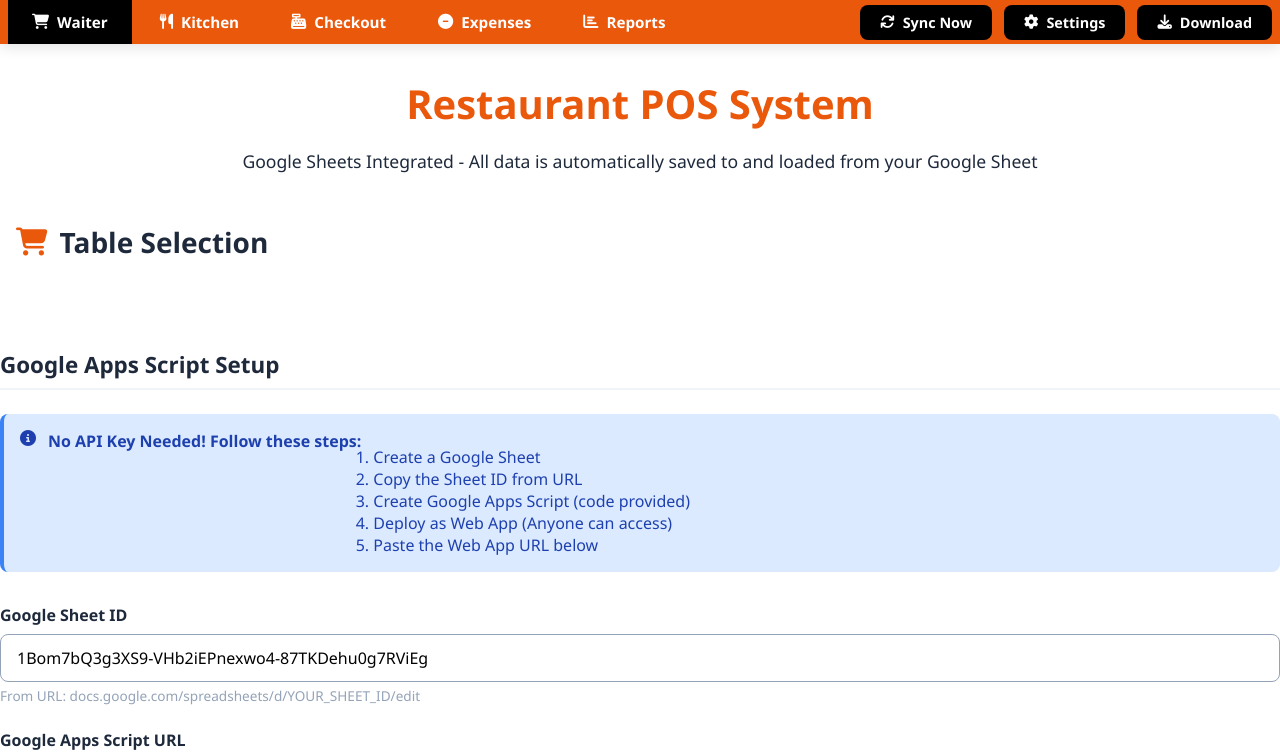
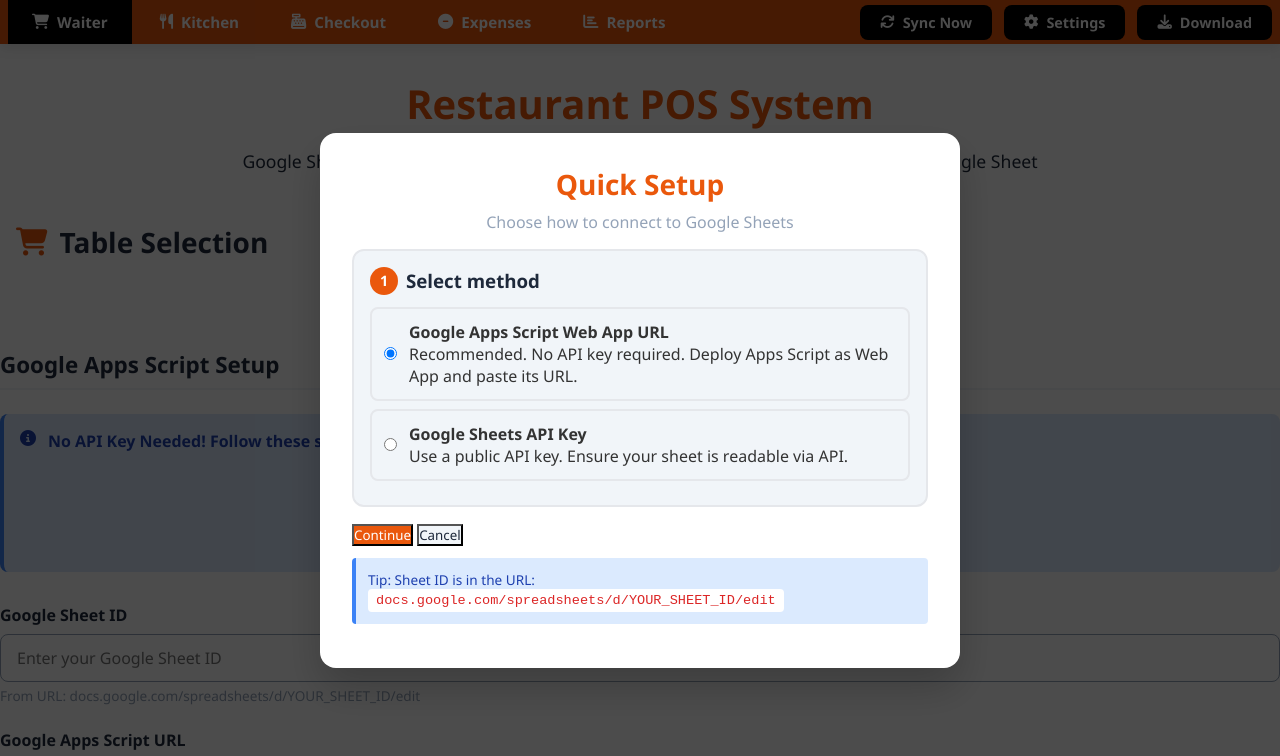
Before and after one commit to DpeshM/cafe, a plain HTML site: page index.html in a window 1280 px wide. Shown: the top 756 px of the page. Drawn offline with Linux system fonts and the light colour scheme.

Commit message:
Add files via upload

```diff
--- a/index.html
+++ b/index.html
@@ -12,6 +12,38 @@
     <div class="loading-overlay" id="loadingScreen">
         <div class="spinner"></div>
         <div class="loading-text">Loading Restaurant POS...</div>
+    </div>
+
+    <div class="setup-wizard hidden" id="setupWizard">
+        <div class="wizard-content">
+            <h2 class="wizard-title">Quick Setup</h2>
+            <p class="wizard-subtitle">Choose how to connect to Google Sheets</p>
+
+            <div class="setup-step">
+                <h3><span class="step-number">1</span> Select method</h3>
+                <label class="setup-option">
+                    <input type="radio" name="wizardMethod" id="wizardOptionScript" checked>
+                    <div>
+                        <div><strong>Google Apps Script Web App URL</strong></div>
+                        <div>Recommended. No API key required. Deploy Apps Script as Web App and paste its URL.</div>
+                    </div>
+                </label>
+                <label class="setup-option">
+                    <input type="radio" name="wizardMethod" id="wizardOptionApi">
+                    <div>
+                        <div><strong>Google Sheets API Key</strong></div>
+                        <div>Use a public API key. Ensure your sheet is readable via API.</div>
+                    </div>
+                </label>
+            </div>
+
+            <button class="btn-primary" id="wizardContinueBtn">Continue</button>
+            <button class="btn-secondary" id="wizardCancelBtn">Cancel</button>
+
+            <div class="info-box">
+                <p>Tip: Sheet ID is in the URL: <code>docs.google.com/spreadsheets/d/YOUR_SHEET_ID/edit</code></p>
+            </div>
+        </div>
     </div>
 
     <!-- Header Navigation -->
--- a/script.js
+++ b/script.js
@@ -35,6 +35,7 @@ const state = {
 // DOM Elements
 const elements = {
     loadingScreen: document.getElementById('loadingScreen'),
+    setupWizard: document.getElementById('setupWizard'),
     tablesGrid: document.getElementById('tablesGrid'),
     menuGrid: document.getElementById('menuGrid'),
     orderSection: document.getElementById('orderSection'),
@@ -60,6 +61,10 @@ const elements = {
     syncIcon: document.getElementById('syncIcon'),
     syncBtnText: document.getElementById('syncBtnText'),
     downloadBtn: document.getElementById('downloadBtn'),
+    wizardOptionScript: document.getElementById('wizardOptionScript'),
+    wizardOptionApi: document.getElementById('wizardOptionApi'),
+    wizardContinueBtn: document.getElementById('wizardContinueBtn'),
+    wizardCancelBtn: document.getElementById('wizardCancelBtn'),
 
     // Settings inputs
     sheetId: document.getElementById('sheetId'),
@@ -355,20 +360,32 @@ function loadConfig() {
             const parsed = JSON.parse(config);
             state.googleSheetsConfig = parsed;
 
-            if (state.googleSheetsConfig.sheetId && state.googleSheetsConfig.apiKey) {
+            if (state.googleSheetsConfig.sheetId && (state.googleSheetsConfig.apiKey || state.googleSheetsConfig.scriptUrl)) {
                 loadAllData();
             } else {
                 elements.loadingScreen.style.display = 'none';
-                setTimeout(() => openSettingsModal(), 500);
+                if (elements.setupWizard) {
+                    elements.setupWizard.classList.remove('hidden');
+                } else {
+                    setTimeout(() => openSettingsModal(), 500);
+                }
             }
         } else {
             elements.loadingScreen.style.display = 'none';
-            setTimeout(() => openSettingsModal(), 500);
+            if (elements.setupWizard) {
+                elements.setupWizard.classList.remove('hidden');
+            } else {
+                setTimeout(() => openSettingsModal(), 500);
+            }
         }
     } catch (error) {
         console.error('Error loading config:', error);
         elements.loadingScreen.style.display = 'none';
-        setTimeout(() => openSettingsModal(), 500);
+        if (elements.setupWizard) {
+            elements.setupWizard.classList.remove('hidden');
+        } else {
+            setTimeout(() => openSettingsModal(), 500);
+        }
     }
 }
 
@@ -1137,6 +1154,28 @@ function setupEventListeners() {
             pullFromGoogleSheets();
         }
     });
+
+    if (elements.wizardContinueBtn) {
+        elements.wizardContinueBtn.addEventListener('click', () => {
+            if (elements.setupWizard) {
+                elements.setupWizard.classList.add('hidden');
+            }
+            openSettingsModal();
+            if (elements.wizardOptionScript && elements.wizardOptionScript.checked) {
+                elements.scriptUrl.focus();
+            } else {
+                elements.apiKey.focus();
+            }
+        });
+    }
+
+    if (elements.wizardCancelBtn) {
+        elements.wizardCancelBtn.addEventListener('click', () => {
+            if (elements.setupWizard) {
+                elements.setupWizard.classList.add('hidden');
+            }
+        });
+    }
 }
 
 // Open settings modal
--- a/style.css
+++ b/style.css
@@ -134,6 +134,115 @@ header {
     padding: 2rem 0;
 }
 
+.setup-wizard {
+    position: fixed;
+    top: 0;
+    left: 0;
+    right: 0;
+    bottom: 0;
+    background: rgba(0,0,0,0.7);
+    display: flex;
+    align-items: center;
+    justify-content: center;
+    z-index: 1000;
+}
+
+.setup-wizard.hidden {
+    display: none;
+}
+
+.wizard-content {
+    background: white;
+    border-radius: 1rem;
+    padding: 2rem;
+    width: 95%;
+    max-width: 640px;
+    max-height: 90vh;
+    overflow-y: auto;
+    box-shadow: 0 20px 40px rgba(0,0,0,0.2);
+}
+
+.wizard-title {
+    font-size: 1.75rem;
+    font-weight: 700;
+    color: var(--primary);
+    margin-bottom: 0.5rem;
+    text-align: center;
+}
+
+.wizard-subtitle {
+    color: var(--gray);
+    text-align: center;
+    margin-bottom: 1rem;
+}
+
+.setup-step {
+    background: var(--light-gray);
+    border: 2px solid #e5e7eb;
+    border-radius: 0.75rem;
+    padding: 1rem;
+    margin-bottom: 1rem;
+}
+
+.setup-step h3 {
+    color: var(--dark);
+    margin-bottom: 0.75rem;
+    display: flex;
+    align-items: center;
+    gap: 0.5rem;
+}
+
+.step-number {
+    background: var(--primary);
+    color: white;
+    width: 28px;
+    height: 28px;
+    border-radius: 50%;
+    display: flex;
+    align-items: center;
+    justify-content: center;
+    font-weight: 700;
+    font-size: 0.9rem;
+}
+
+.setup-option {
+    display: flex;
+    align-items: center;
+    gap: 0.75rem;
+    padding: 0.75rem;
+    border: 2px solid #e5e7eb;
+    border-radius: 0.5rem;
+    cursor: pointer;
+    margin-bottom: 0.5rem;
+    transition: all 0.2s;
+}
+
+.setup-option:hover {
+    border-color: var(--primary);
+    background: #ffedd5;
+}
+
+.info-box {
+    background: #dbeafe;
+    border-left: 4px solid #3b82f6;
+    padding: 0.75rem;
+    margin: 0.75rem 0;
+    border-radius: 0.25rem;
+}
+
+.info-box p {
+    color: #1e40af;
+    font-size: 0.85rem;
+    margin-bottom: 0.25rem;
+}
+
+.info-box code {
+    background: white;
+    padding: 0.25rem 0.5rem;
+    border-radius: 0.25rem;
+    font-family: monospace;
+    color: var(--danger);
+}
 .hero-section {
     text-align: center;
     margin-bottom: 3rem;
```
